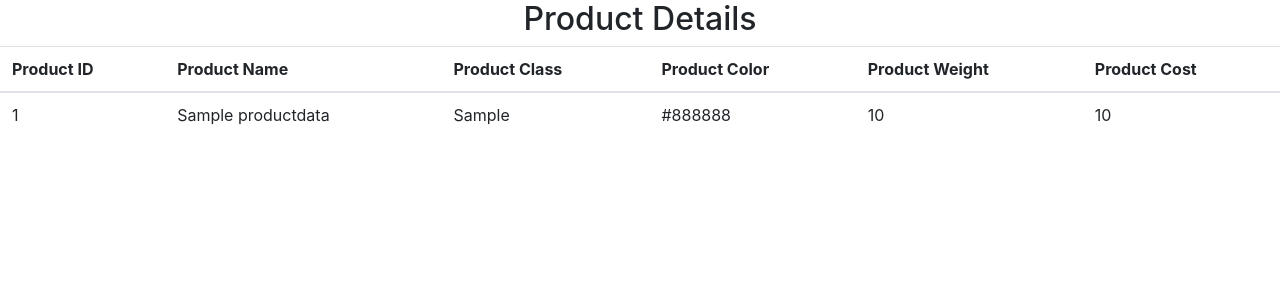
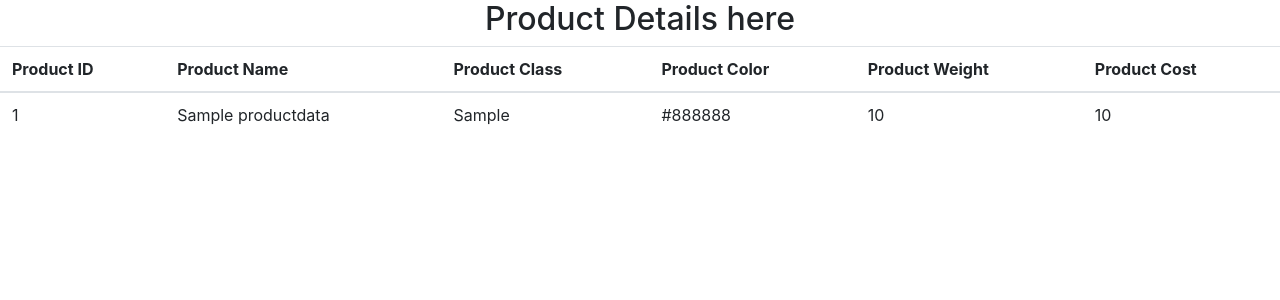
Before and after one commit to manishpatil7007/vickybhai, a Django app: page /retrieve/ in a window 1280 px wide. Shown: the top 300 px of the page. Run offline with Django 3.2, Linux system fonts and the light colour scheme; tables that the repository leaves empty hold one stand-in row (values such as "Sample post"); some libraries are stand-ins or nearby versions.

Commit message:
Update retrievedata.html

```diff
--- a/curdpro/templates/retrievedata.html
+++ b/curdpro/templates/retrievedata.html
@@ -10,7 +10,7 @@
 </head>
 <body>
 {% if products %}
-    <h2 class="text-center">Product Details</h2>
+    <h2 class="text-center">Product Details here</h2>
     <table class="table">
     <thead>
     <tr>
```
